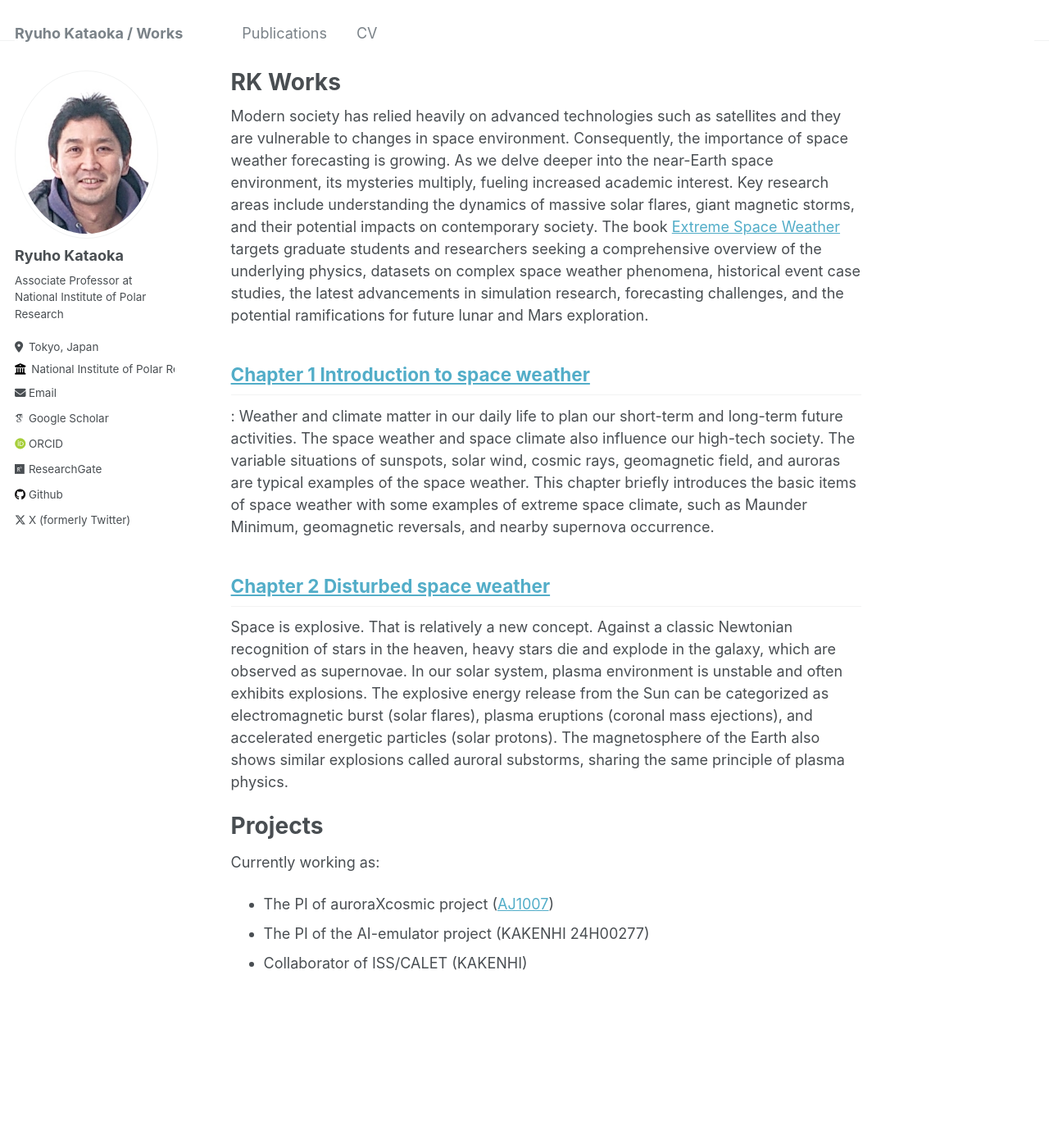
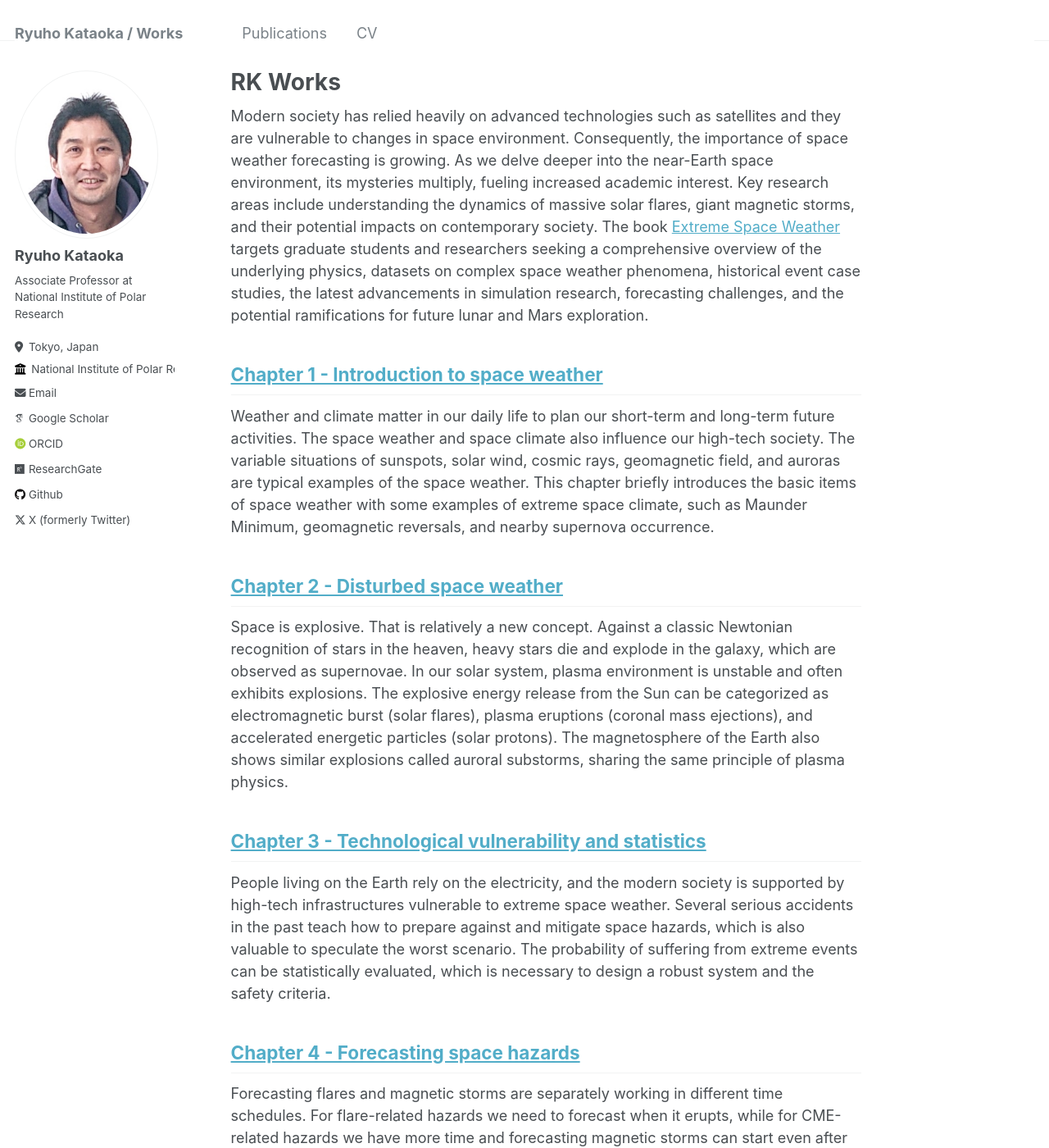
Before and after one commit to ryuhokataoka/ryuhokataoka.github.io, a Jekyll site: the page built from _pages/about.md, in a window 1280 px wide and 1400 px high. Shown: the whole window at 82% size. Built offline with Jekyll 4.4.1, drawn with Linux system fonts in a browser that asks for light colours; some web fonts are replaced; some of the changed text lies outside the part shown.

Commit message:
Update about.md

```diff
--- a/_pages/about.md
+++ b/_pages/about.md
@@ -9,13 +9,25 @@
 
 Modern society has relied heavily on advanced technologies such as satellites and they are vulnerable to changes in space environment. Consequently, the importance of space weather forecasting is growing. As we delve deeper into the near-Earth space environment, its mysteries multiply, fueling increased academic interest. Key research areas include understanding the dynamics of massive solar flares, giant magnetic storms, and their potential impacts on contemporary society. The book [Extreme Space Weather](https://www.sciencedirect.com/book/9780128225370/extreme-space-weather) targets graduate students and researchers seeking a comprehensive overview of the underlying physics, datasets on complex space weather phenomena, historical event case studies, the latest advancements in simulation research, forecasting challenges, and the potential ramifications for future lunar and Mars exploration.
 
-[Chapter 1  Introduction to space weather](https://www.sciencedirect.com/science/article/abs/pii/B978012822537000003X)
+[Chapter 1 - Introduction to space weather](https://www.sciencedirect.com/science/article/abs/pii/B978012822537000003X)
 -----
-: Weather and climate matter in our daily life to plan our short-term and long-term future activities. The space weather and space climate also influence our high-tech society. The variable situations of sunspots, solar wind, cosmic rays, geomagnetic field, and auroras are typical examples of the space weather. This chapter briefly introduces the basic items of space weather with some examples of extreme space climate, such as Maunder Minimum, geomagnetic reversals, and nearby supernova occurrence.
+Weather and climate matter in our daily life to plan our short-term and long-term future activities. The space weather and space climate also influence our high-tech society. The variable situations of sunspots, solar wind, cosmic rays, geomagnetic field, and auroras are typical examples of the space weather. This chapter briefly introduces the basic items of space weather with some examples of extreme space climate, such as Maunder Minimum, geomagnetic reversals, and nearby supernova occurrence.
 
-[Chapter 2 Disturbed space weather](https://www.sciencedirect.com/science/article/pii/B9780128225370000053)
+[Chapter 2 - Disturbed space weather](https://www.sciencedirect.com/science/article/pii/B9780128225370000053)
 -----
 Space is explosive. That is relatively a new concept. Against a classic Newtonian recognition of stars in the heaven, heavy stars die and explode in the galaxy, which are observed as supernovae. In our solar system, plasma environment is unstable and often exhibits explosions. The explosive energy release from the Sun can be categorized as electromagnetic burst (solar flares), plasma eruptions (coronal mass ejections), and accelerated energetic particles (solar protons). The magnetosphere of the Earth also shows similar explosions called auroral substorms, sharing the same principle of plasma physics.
+
+[Chapter 3 - Technological vulnerability and statistics](https://www.sciencedirect.com/science/article/pii/B9780128225370000028)
+-----
+People living on the Earth rely on the electricity, and the modern society is supported by high-tech infrastructures vulnerable to extreme space weather. Several serious accidents in the past teach how to prepare against and mitigate space hazards, which is also valuable to speculate the worst scenario. The probability of suffering from extreme events can be statistically evaluated, which is necessary to design a robust system and the safety criteria.
+
+[Chapter 4 - Forecasting space hazards](https://www.sciencedirect.com/science/article/pii/B9780128225370000016)
+-----
+Forecasting flares and magnetic storms are separately working in different time schedules. For flare-related hazards we need to forecast when it erupts, while for CME-related hazards we have more time and forecasting magnetic storms can start even after CME detection. Forecasting models in use are still mostly empirical, but physics-based models are also working in every place. In real operations, mixtures of both empirical and physics-based models are used to achieve a robust space weather forecast. All of the models have the same problem that they might be tuned for nonextreme conditions, and it is not clear how well they perform for the most extreme cases. Real-time monitoring observations are therefore essential to constrain and drive these forecast models to prepare against the possible hazards caused by extreme events.
+
+[Chapter 5 - Toward the Moon and Mars](https://www.sciencedirect.com/science/article/pii/B9780128225370000041)
+-----
+Private companies in the USA have started space trips in July 2021. China is operating a new space station at LEO. NASA is planning to build a Moon-orbiting space station called Gateway. They are also planning to build space colonies on the Moon and Mars. The Moon and Mars are the extreme space environment. On the Moon and Mars and during the deep-space cruising to these astronomical objects, SEP and GCR are the most relevant space weather and space climate, respectively, because of the significant radiation dose to human body and electronics.
 
 Projects
 ======
```
